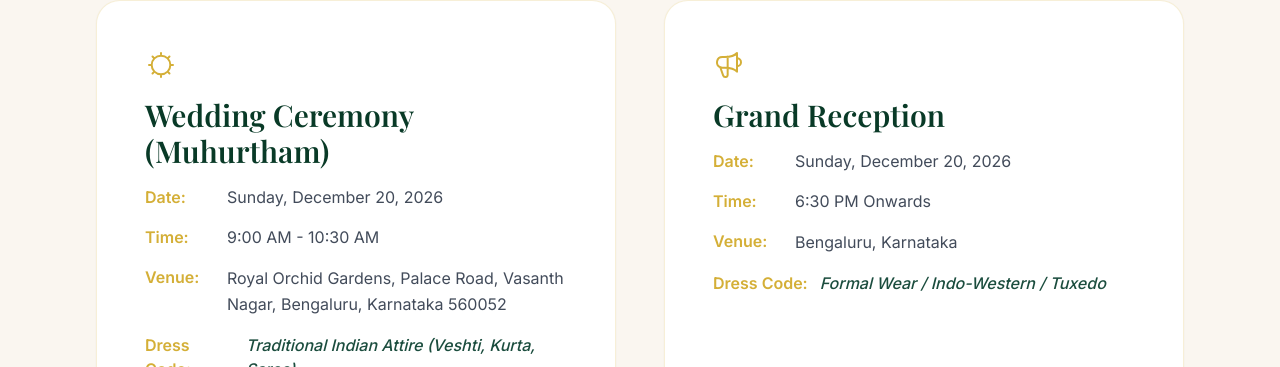
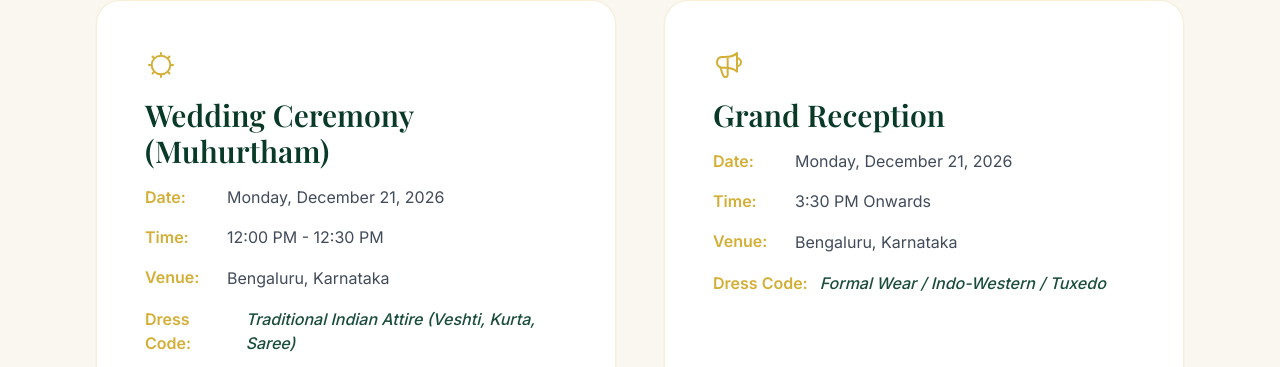
Before and after one commit to haroshin/Wedding, a React (Vite) app in the folder client/: page / in a window 1280 px wide. Shown: the part 1084-1451 px from the top of the page. Built offline with nearby package versions, Linux system fonts and the light colour scheme; no server answers; a web font is replaced by a local one.

Commit message:
Update wedding date to Dec 21, 2026, Muhurtham to 12-12:30 PM, and Reception to 3:30 PM Onwards

```diff
--- a/client/src/App.jsx
+++ b/client/src/App.jsx
@@ -51,7 +51,7 @@ function App() {
           </p>
           <div className="w-16 h-[1px] bg-wedding-accent/40 mx-auto mb-8" />
           <p className="font-sans text-[11px] tracking-[0.2em] text-wedding-cream/60 uppercase">
-            Sharun & Niveditha &bull; December 18, 2026 &bull; Bengaluru
+            Sharun & Niveditha &bull; December 21, 2026 &bull; Bengaluru
           </p>
           <p className="font-sans text-[9px] tracking-widest text-wedding-cream/40 uppercase mt-4">
             &copy; {new Date().getFullYear()} All Rights Reserved. Created with love.
--- a/client/src/components/Details.jsx
+++ b/client/src/components/Details.jsx
@@ -4,12 +4,12 @@ const Details = () => {
   const events = [
     {
       title: "Wedding Ceremony (Muhurtham)",
-      time: "9:00 AM - 10:30 AM",
-      date: "Sunday, December 20, 2026",
-      venue: "Royal Orchid Gardens, Palace Road, Vasanth Nagar, Bengaluru, Karnataka 560052",
+      time: "12:00 PM - 12:30 PM",
+      date: "Monday, December 21, 2026",
+      venue: "Bengaluru, Karnataka",
       dressCode: "Traditional Indian Attire (Veshti, Kurta, Saree)",
       mapUrl: "https://maps.app.goo.gl/Ae6d4YvwwsSfuuVv5",
-      calendarUrl: `https://calendar.google.com/calendar/render?action=TEMPLATE&text=${encodeURIComponent("Wedding Ceremony (Muhurtham) - Sharun & Niveditha")}&dates=20261220T033000Z/20261220T050000Z&details=You+are+invited+to+witness+the+marriage+ceremony+of+Sharun+%26+Niveditha&location=${encodeURIComponent("Bengaluru")}`,
+      calendarUrl: `https://calendar.google.com/calendar/render?action=TEMPLATE&text=${encodeURIComponent("Wedding Ceremony (Muhurtham) - Sharun & Niveditha")}&dates=20261221T063000Z/20261221T070000Z&details=You+are+invited+to+witness+the+marriage+ceremony+of+Sharun+%26+Niveditha&location=${encodeURIComponent("Bengaluru")}`,
       icon: (
         <svg className="w-8 h-8 text-wedding-accent mb-4" fill="none" stroke="currentColor" viewBox="0 0 24 24">
           <path strokeLinecap="round" strokeLinejoin="round" strokeWidth="1.5" d="M12 3v1m0 16v1m9-9h-1M4 12H3m15.364-6.364l-.707.707M6.343 17.657l-.707.707m0-12.728l.707.707m11.314 11.314l.707.707M12 5a7 7 0 100 14 7 7 0 000-14z" />
@@ -18,12 +18,12 @@ const Details = () => {
     },
     {
       title: "Grand Reception",
-      time: "6:30 PM Onwards",
-      date: "Sunday, December 20, 2026",
+      time: "3:30 PM Onwards",
+      date: "Monday, December 21, 2026",
       venue: "Bengaluru, Karnataka",
       dressCode: "Formal Wear / Indo-Western / Tuxedo",
       mapUrl: "https://maps.app.goo.gl/Ae6d4YvwwsSfuuVv5",
-      calendarUrl: `https://calendar.google.com/calendar/render?action=TEMPLATE&text=${encodeURIComponent("Grand Reception - Sharun & Niveditha")}&dates=20261220T130000Z/20261220T180000Z&details=Join+us+for+an+evening+of+dinner%2C+dancing%2C+and+celebration+of+Sharun+%26+Niveditha&location=${encodeURIComponent("Bengaluru")}`,
+      calendarUrl: `https://calendar.google.com/calendar/render?action=TEMPLATE&text=${encodeURIComponent("Grand Reception - Sharun & Niveditha")}&dates=20261221T100000Z/20261221T150000Z&details=Join+us+for+an+evening+of+dinner%2C+dancing%2C+and+celebration+of+Sharun+%26+Niveditha&location=${encodeURIComponent("Bengaluru")}`,
       icon: (
         <svg className="w-8 h-8 text-wedding-accent mb-4" fill="none" stroke="currentColor" viewBox="0 0 24 24">
           <path strokeLinecap="round" strokeLinejoin="round" strokeWidth="1.5" d="M11 5.882V19.24a1.76 1.76 0 01-3.417.592l-2.147-6.15M18 13a3 3 0 100-6M5.436 13.683A4.001 4.001 0 017 6h1.832c4.1 0 7.625-1.234 9.168-3v14c-1.543-1.766-5.067-3-9.168-3H7a3.988 3.988 0 01-1.564-.317z" />
--- a/client/src/components/Hero.jsx
+++ b/client/src/components/Hero.jsx
@@ -1,8 +1,8 @@
 import React, { useState, useEffect } from 'react';
 
 const Hero = () => {
-  // Target date: Dec 20, 2026 at 9:00 AM
-  const targetDate = new Date('2026-12-20T09:00:00').getTime();
+  // Target date: Dec 21, 2026 at 12:00 PM
+  const targetDate = new Date('2026-12-21T12:00:00').getTime();
 
   const [timeLeft, setTimeLeft] = useState({
     days: 0,
@@ -66,7 +66,7 @@ const Hero = () => {
 
         {/* Date & Location */}
         <p className="font-sans text-sm sm:text-base tracking-[0.2em] text-wedding-cream uppercase mb-12 animate-cascade-4">
-          December 20, 2026 &bull; Bangalore, India
+          December 21, 2026 &bull; Bengaluru, India
         </p>
 
         {/* Countdown Timer */}
@@ -116,7 +116,7 @@ const Hero = () => {
 
       {/* Floating Animated Scroll Down Arrow */}
       <div className="absolute bottom-8 left-1/2 transform -translate-x-1/2 z-20 flex flex-col items-center">
-        <a href="#story" className="text-wedding-accent hover:text-wedding-ivory transition-colors duration-300">
+        <a href="#details" className="text-wedding-accent hover:text-wedding-ivory transition-colors duration-300">
           <svg
             className="w-6 h-6 animate-bounce"
             fill="none"
```
